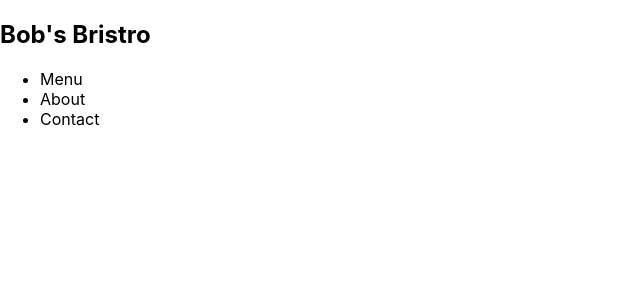
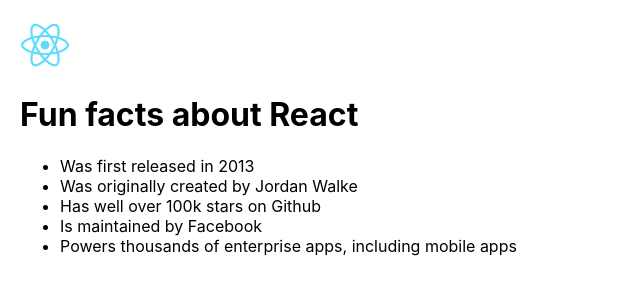
Before and after one commit to glauciellesa/React-scrimba, a React (Create React App) app: page / in a window 1280 px wide. Shown: the top 300 px of the page, without its empty margins (0-640 px from the left). Built offline with nearby package versions, Linux system fonts and the light colour scheme.

Commit message:
Project part 1-markup

```diff
--- a/package.json
+++ b/package.json
@@ -9,6 +9,7 @@
     "react": "^18.2.0",
     "react-dom": "^18.2.0",
     "react-scripts": "5.0.1",
+    "styled-components": "^5.3.6",
     "web-vitals": "^2.1.4"
   },
   "scripts": {
--- a/src/index.js
+++ b/src/index.js
@@ -9,7 +9,3 @@
     <App />
   </React.StrictMode>
 );
-
-// If you want to start measuring performance in your app, pass a function
-// to log results (for example: reportWebVitals(console.log))
-// or send to an analytics endpoint. Learn more: https://bit.ly/CRA-vitals
--- a/src/pages/Index.jsx
+++ b/src/pages/Index.jsx
@@ -1,12 +1,36 @@
+import reactLogo from "../img/logo192.png";
+import styled from "styled-components";
+
 export default () => {
   return (
-    <nav>
-      <h1>Bob's Bristro</h1>
-      <ul>
-        <li>Menu</li>
-        <li>About</li>
-        <li>Contact</li>
-      </ul>
-    </nav>
+    <>
+      <nav>
+        <Logo>
+          <img src={reactLogo} alt="React's logo" />
+        </Logo>
+      </nav>
+      <Body>
+        <h1>Fun facts about React</h1>
+        <ul>
+          <li>Was first released in 2013</li>
+          <li>Was originally created by Jordan Walke</li>
+          <li>Has well over 100k stars on Github</li>
+          <li>Is maintained by Facebook</li>
+          <li>Powers thousands of enterprise apps, including mobile apps</li>
+        </ul>
+      </Body>
+    </>
   );
 };
+
+const Logo = styled.div`
+  margin: 20px;
+  img {
+    width: 50px;
+    height: 50px;
+  }
+`;
+
+const Body = styled.body`
+  margin: 20px;
+`;
```
Also changed, not shown: src/img/logo192.png (added), 1 other file (tests, documents, lock files or other folders).
